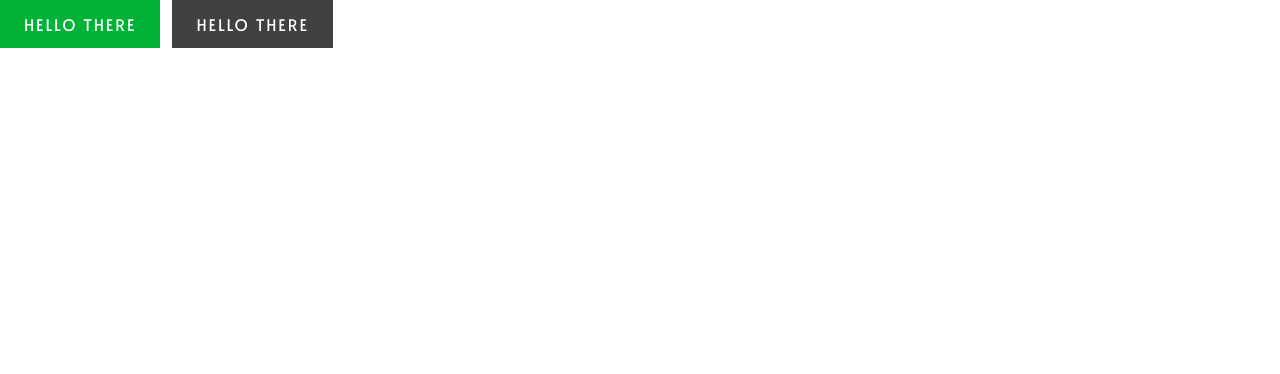
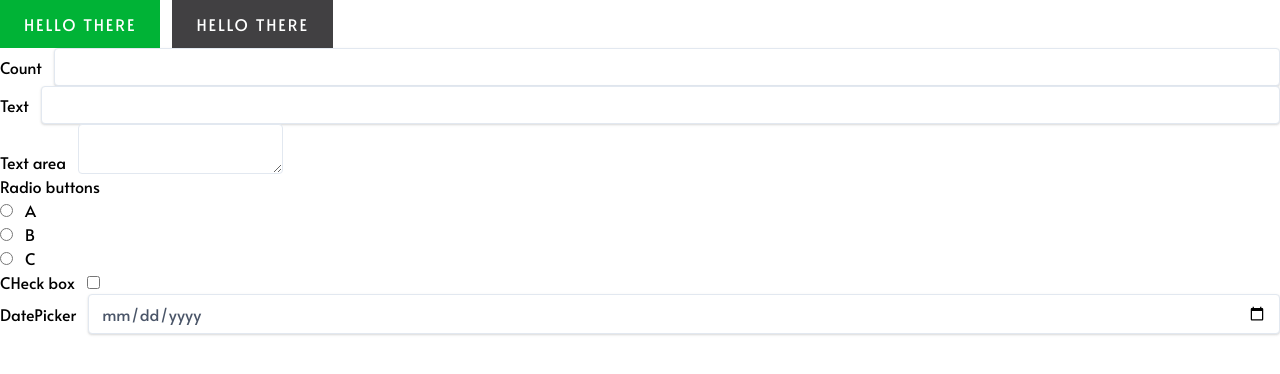
Before and after one commit to elijahmg/Tech, a React (Vite) app: page / in a window 1280 px wide. Shown: the top 374 px of the page. Built offline with nearby package versions, Linux system fonts and the light colour scheme.

Commit message:
added main components

```diff
--- a/package.json
+++ b/package.json
@@ -10,9 +10,11 @@
   "author": "",
   "license": "ISC",
   "dependencies": {
+    "@types/classnames": "^2.2.10",
     "@types/react": "^16.9.46",
     "@types/react-dom": "^16.9.8",
     "@types/styled-components": "^5.1.2",
+    "classnames": "^2.2.6",
     "parcel-bundler": "^1.12.4",
     "react": "^16.13.1",
     "react-dom": "^16.13.1",
--- /dev/null
+++ b/src/components/CheckBox/index.tsx
@@ -0,0 +1,20 @@
+import React, { FC } from 'react';
+import classNames from 'classnames';
+
+interface Props {
+  className?: string;
+  label: string;
+}
+
+const CheckBox: FC<Props> = ({ label, className }) => {
+  const targetClassNames = classNames('flex', 'items-center', className);
+
+  return (
+    <div className={targetClassNames}>
+      <label className="mr-3">{label}</label>
+      <input type="checkbox"/>
+    </div>
+  );
+};
+
+export default CheckBox;
--- /dev/null
+++ b/src/components/DateField/index.tsx
@@ -0,0 +1,15 @@
+import React, { FC, useState } from 'react';
+import Field from '~/components/GenericField';
+
+interface Props {
+  className?: string;
+  label: string;
+}
+
+const DatePicker: FC<Props> = ({ className, label }) => {
+  const [value, setValue] = useState<string>();
+
+  return <Field className={className} label={label} value={value} onChange={(e) => setValue(e.target.value)} type="date"/>;
+};
+
+export default DatePicker;
--- /dev/null
+++ b/src/components/GenericField/index.tsx
@@ -0,0 +1,28 @@
+import React, { FC } from 'react';
+import classNames from 'classnames';
+
+type Type = 'number' | 'checkbox' | 'date' | 'text';
+
+interface Props {
+  className?: string;
+  label: string;
+  value: string | number | undefined;
+  onChange: (event: React.ChangeEvent<HTMLInputElement>) => void;
+  type: Type;
+}
+
+const Field: FC<Props> = ({ className, label, type, value, onChange }) => {
+  const targetClassNames = classNames('flex', 'items-center', className);
+
+  return (
+    <div className={targetClassNames}>
+      <label className="mr-3">{label}</label>
+      <input type={type}
+             onChange={onChange}
+             value={value}
+             className="shadow appearance-none border rounded w-full py-2 px-3 text-gray-700 leading-tight focus:outline-none focus:shadow-outline"/>
+    </div>
+  );
+}
+
+export default Field;
--- /dev/null
+++ b/src/components/NumberField/index.tsx
@@ -0,0 +1,19 @@
+import React, { FC, useState } from 'react';
+import styled from "styled-components";
+import Field from "~/components/GenericField";
+
+interface Props {
+  className?: string;
+  label: string;
+}
+
+const RawNumberField: FC<Props> = ({ className, label }) => {
+  const [value, setValue] = useState<number>();
+
+  return <Field label={label} type="number" className={className} value={value} onChange={(e) => setValue(e.target.valueAsNumber)}/>
+}
+
+const NumberField = styled(RawNumberField)`
+`;
+
+export default NumberField;
--- /dev/null
+++ b/src/components/RadioButton/index.tsx
@@ -0,0 +1,27 @@
+import React, { FC } from 'react';
+import classNames from 'classnames';
+
+export interface RadioProps {
+  className?: string
+  label: string;
+  value: string | number;
+  checked?: boolean;
+  onChange: (value: string) => void;
+}
+
+const RadioButton: FC<RadioProps> = ({ label, className, value, checked, onChange }) => {
+  const targetClassNames = classNames('flex', 'items-center', className);
+
+  return (
+    <div className={targetClassNames}>
+      <input type="radio"
+             onChange={(e) => onChange(e.target.value)}
+             value={value}
+             checked={checked}
+      />
+      <span className="ml-3">{label}</span>
+    </div>
+  );
+};
+
+export default RadioButton;
--- /dev/null
+++ b/src/components/RadioButtonsGroup/index.tsx
@@ -0,0 +1,30 @@
+import React, { FC, useState } from 'react';
+import classNames from 'classnames';
+import RadioButton from '../RadioButton';
+
+type Config = {
+  value: string;
+  label: string;
+}
+
+interface Props {
+  className?: string;
+  config: Config[];
+  title: string;
+}
+
+const RadioButtonGroups: FC<Props> = ({ className, config, title }) => {
+  const [value, setValue] = useState<string>();
+
+  const targetClassName = classNames('flex', 'flex-col', className);
+
+  return (
+    <div className={targetClassName}>
+      <span>{title}</span>
+      {config.map((v) => <RadioButton key={v.value} label={v.label} value={v.value} checked={value === v.value}
+                                      onChange={setValue}/>)}
+    </div>
+  );
+};
+
+export default RadioButtonGroups;
--- /dev/null
+++ b/src/components/TextArea/index.tsx
@@ -0,0 +1,23 @@
+import React, { FC, useState } from 'react';
+import classNames from 'classnames';
+
+interface Props {
+  className?: string;
+  label: string;
+}
+
+const TextArea: FC<Props> = ({ className, label }) => {
+  const [value, setValue] = useState<string>();
+  const targetClassNames = classNames('flex', 'items-end', className);
+
+  return (
+    <div className={targetClassNames}>
+      <label className="mr-3">{label}</label>
+      <textarea className="resize border rounded focus:outline-none focus:shadow-outline"
+                onChange={(e) => setValue(e.target.value)}
+                value={value}/>
+    </div>
+  );
+}
+
+export default TextArea;
--- /dev/null
+++ b/src/components/TextField/index.tsx
@@ -0,0 +1,22 @@
+import React, { FC, useState } from 'react';
+import styled from "styled-components";
+import Field from "~/components/GenericField";
+
+interface Props {
+  className?: string;
+  label: string;
+}
+
+const RawTextField: FC<Props> = ({ className, label }) => {
+  const [value, setValue] = useState<string>();
+
+  return <Field label={label}
+                value={value} onChange={(e) => setValue(e.target.value)}
+                type="text"
+                className={className}/>
+}
+
+const TextField = styled(RawTextField)`
+`;
+
+export default TextField;
--- a/src/index.tsx
+++ b/src/index.tsx
@@ -2,22 +2,37 @@ import React, { FC } from 'react';
 import ReactDOM from 'react-dom';
 import { ThemeProvider } from 'styled-components';
 
-import Button from './components/Button';
 import Theme from './theme';
 import GlobalStyle from './theme/globalStyle';
 
+import Button from './components/Button';
+import NumberField from './components/NumberField';
+import TextField from './components/TextField';
+import TextArea from './components/TextArea';
+import RadioButtonGroups from './components/RadioButtonsGroup';
+import CheckBox from './components/CheckBox';
+
 import './index.scss';
+import DatePicker from '~/components/DateField';
 
 const App: FC = () => {
   return (
     <ThemeProvider theme={Theme}>
-      <GlobalStyle />
+      <GlobalStyle/>
       <div>
         <Button primary className="mr-3" onClick={() => console.log('hello')}>Hello there</Button>
         <Button secondary onClick={() => console.log('hello')}>Hello there</Button>
+        <NumberField label="Count"/>
+        <TextField label="Text"/>
+        <TextArea label="Text area"/>
+        <RadioButtonGroups
+          title="Radio buttons"
+          config={[{ value: 'a', label: 'A' }, { value: 'b', label: 'B' }, { value: 'c', label: 'C' }]}/>
+          <CheckBox label="CHeck box"/>
+          <DatePicker label="DatePicker"/>
       </div>
     </ThemeProvider>
   );
 };
 
-ReactDOM.render(<App />, document.getElementById('root'));
+ReactDOM.render(<App/>, document.getElementById('root'));
```
Also changed, not shown: .prettierrc.js, 1 other file (tests, documents, lock files or other folders).
